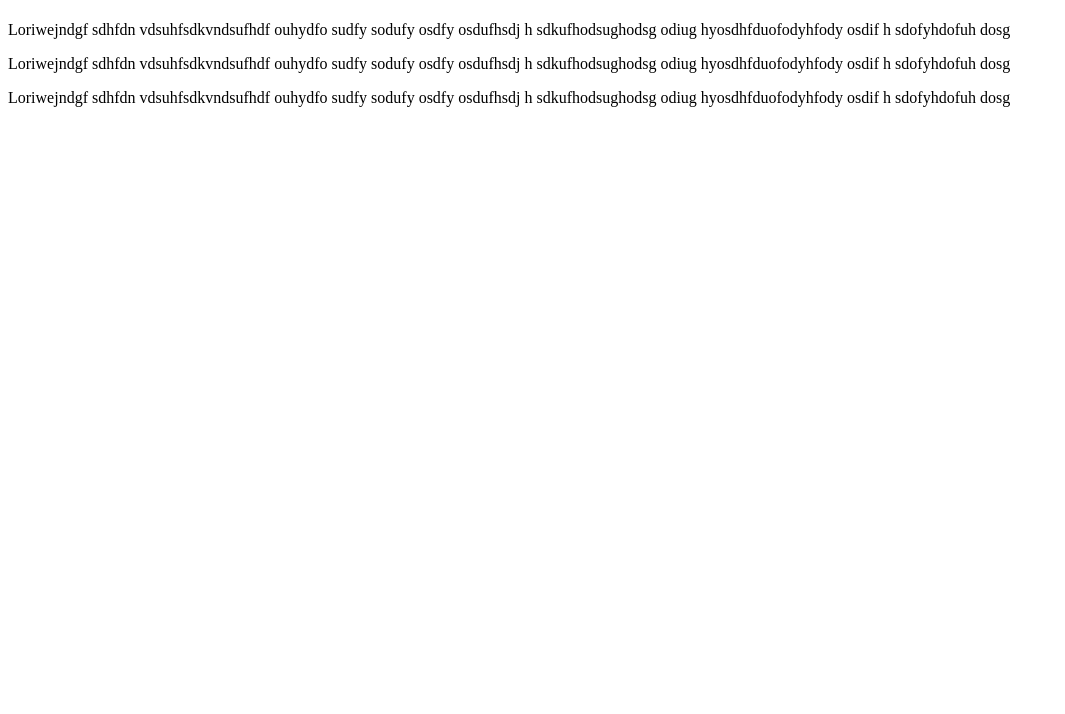
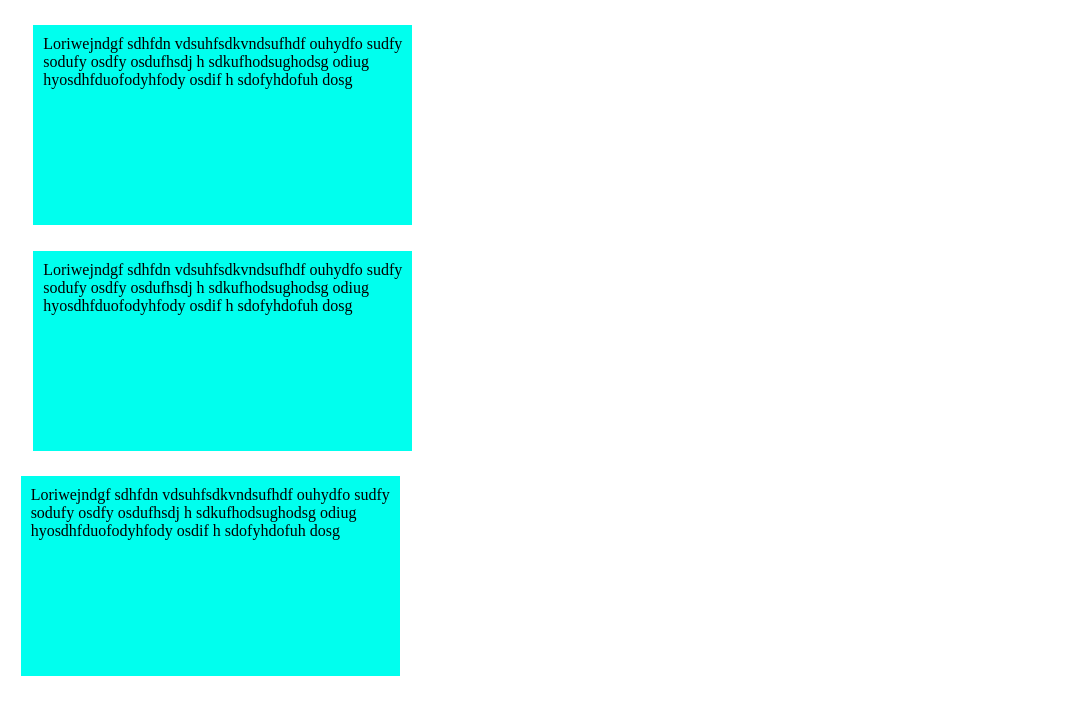
Before and after one commit to deepikachowdavarapu/Coursera-test, a plain HTML site: page site/test1.html in a window 1280 px wide. Shown: the whole page, without its empty margins (0-1065 px from the left). Drawn offline with Linux system fonts and the light colour scheme.

Commit message:
Committed

```diff
--- a/site/test1.html
+++ b/site/test1.html
@@ -1,7 +1,7 @@
 <!DOCTYPE html>
 <html>
 <head>
-
+	<link href="style_css.css" rel="stylesheet" type="text/css">
 </head>
 <body>
 <h1 style="text-align: center;">  </h1>
```
